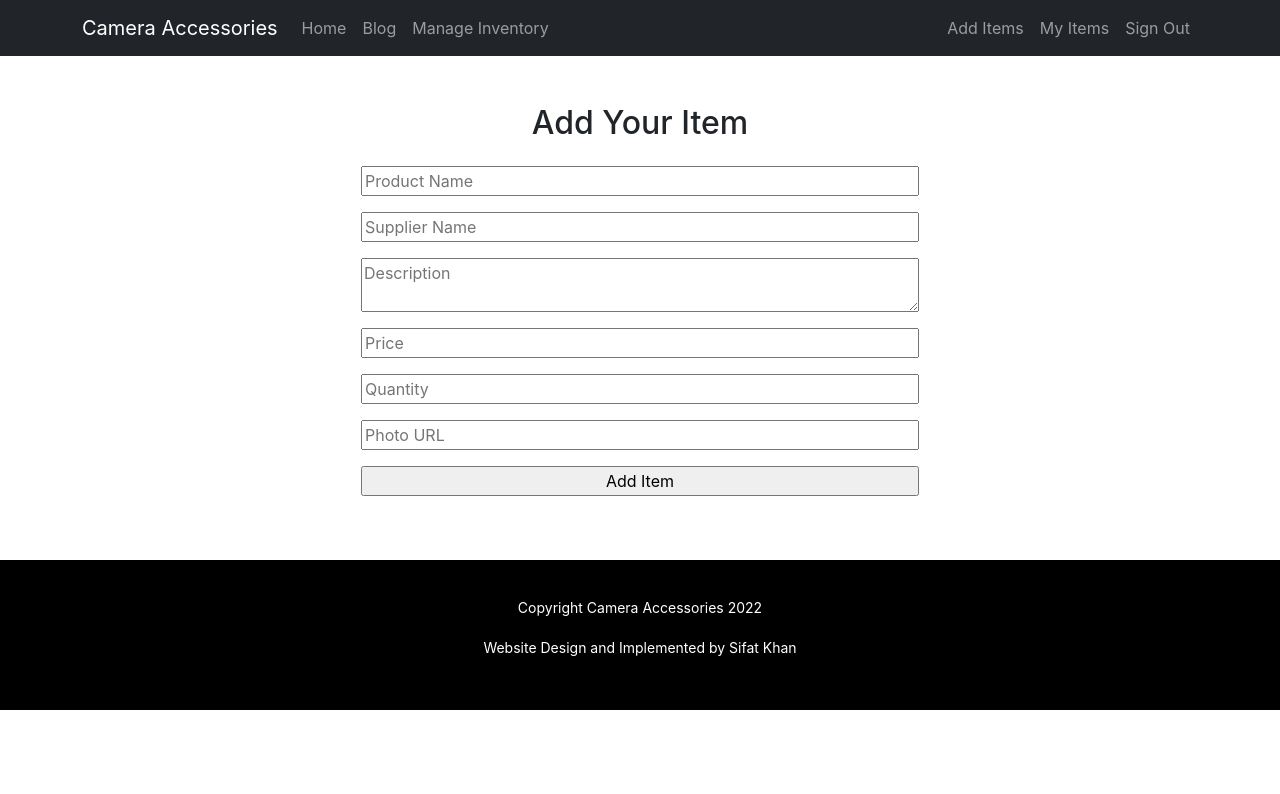
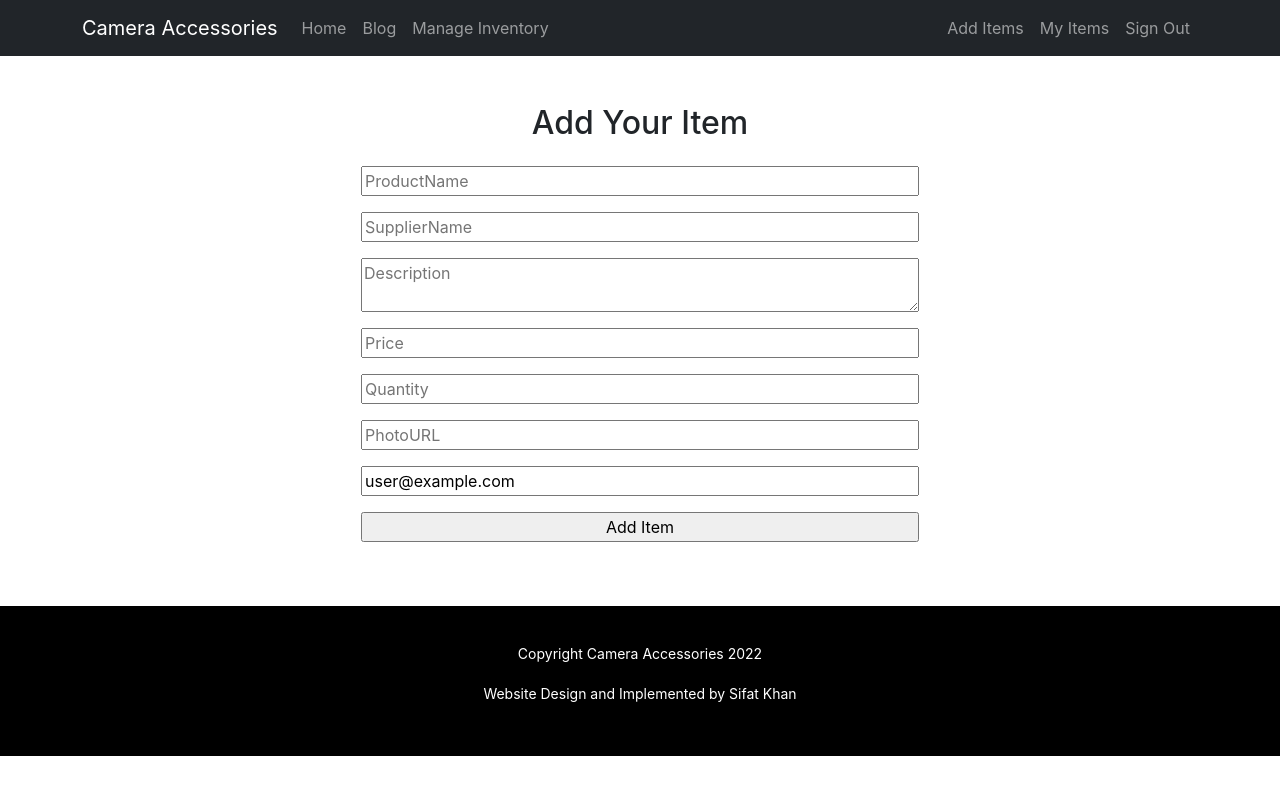
Before and after one commit to sifatkhan6/camera-accessories-client-side, a React (Create React App) app: page /additems in a window 1280 px wide. Shown: the top 794 px of the page. Built offline with nearby package versions, Linux system fonts and the light colour scheme; no server answers; sample sign-in values are in the browser's storage.

Commit message:
add item done

```diff
--- a/package.json
+++ b/package.json
@@ -6,6 +6,7 @@
     "@testing-library/jest-dom": "^5.16.4",
     "@testing-library/react": "^13.2.0",
     "@testing-library/user-event": "^13.5.0",
+    "axios": "^0.27.2",
     "bootstrap": "^5.1.3",
     "firebase": "^9.7.0",
     "react": "^18.1.0",
--- a/src/Pages/AddItems/AddItems.js
+++ b/src/Pages/AddItems/AddItems.js
@@ -1,39 +1,71 @@
+import axios from 'axios';
 import React from 'react';
-import { useForm } from "react-hook-form";
+import { useAuthState } from 'react-firebase-hooks/auth';
 import { toast, ToastContainer } from 'react-toastify';
+import '../../firebase.init'
+import auth from '../../firebase.init';
 
 const AddItems = () => {
 
-    const { register, handleSubmit } = useForm();
+    const [user] = useAuthState(auth);
 
-    const onSubmit = data => {
-        console.log(data)
-        const url = `http://localhost:5000/inventory`;
-        fetch(url, {
-            method: 'POST',
-            headers: {
-                'content-type' : 'application/json'
-            },
-            body: JSON.stringify(data)
+    const handleAddItem = event => {
+        event.preventDefault();
+
+        const myitem = {
+            product_name: event.target.ProductName.value,
+            price: event.target.Price.value,
+            description: event.target.Description.value,
+            quantity: event.target.Quantity.value,
+            supplier_name: event.target.SupplierName.value,
+            img: event.target.PhotoURL.value,
+            email: user?.email
+        }
+
+        axios.post('http://localhost:5000/inventory', myitem)
+        .then(response => {
+            const {data} = response;
+            if(data.insertedId){
+                toast('Item Added');
+                event.target.reset();
+            }
         })
-        .then(res => res.json())
-        .then(result => {
-            console.log(result);
-        })
-        toast('Item Added');
+
+        // const url = `http://localhost:5000/inventory`;
+        // fetch(url, {
+        //     method: 'POST',
+        //     headers: {
+        //         'content-type' : 'application/json'
+        //     },
+        //     body: JSON.stringify(myitem)
+        // })
+        // .then(res => res.json())
+        // .then(result => {
+        //     console.log(result);
+        // })
+        // toast('Item Added');
     };
 
     return (
         <div className='container text-center'>
             <h2 className='mt-5'>Add Your Item</h2>
             <div className='w-50 mx-auto mt-4'>
-                <form className='d-flex flex-column' onSubmit={handleSubmit(onSubmit)}>
-                    <input className='mb-3' placeholder='Product Name' {...register("product_name", { required: true, maxLength: 20 })} />
-                    <input className='mb-3' placeholder='Supplier Name' {...register("supplier_name")} />
-                    <textarea className='mb-3' placeholder='Description' {...register("description")} />
-                    <input className='mb-3' placeholder='Price' type="number" {...register("price")} />
-                    <input className='mb-3' placeholder='Quantity' type="number" {...register("quantity")} />
-                    <input className='mb-3' placeholder='Photo URL' {...register("img")} />
+                <form className='d-flex flex-column' onSubmit={handleAddItem}>
+
+                    <input className='mb-3' type="text" name="ProductName" placeholder='ProductName' autoComplete='off' required/>
+
+                    <input className='mb-3' type="text" autoComplete='off' name="SupplierName" placeholder='SupplierName' required />
+
+                    <textarea className='mb-3' type="textarea" name="Description" placeholder='Description' required />
+
+                    <input className='mb-3' type="number" name="Price" placeholder='Price' required />
+
+                    <input className='mb-3' type="number" name="Quantity" placeholder='Quantity' required />
+
+                    <input className='mb-3' type="text" name="PhotoURL" autoComplete='off' placeholder='PhotoURL' required/>
+
+                    <input className='mb-3' type="email" name="email" placeholder='email' value={user?.email} readOnly />
+
                     <input type="submit" value="Add Item" />
                 </form>
                 <ToastContainer></ToastContainer>
```
Also changed, not shown: 1 other file (tests, documents, lock files or other folders).
